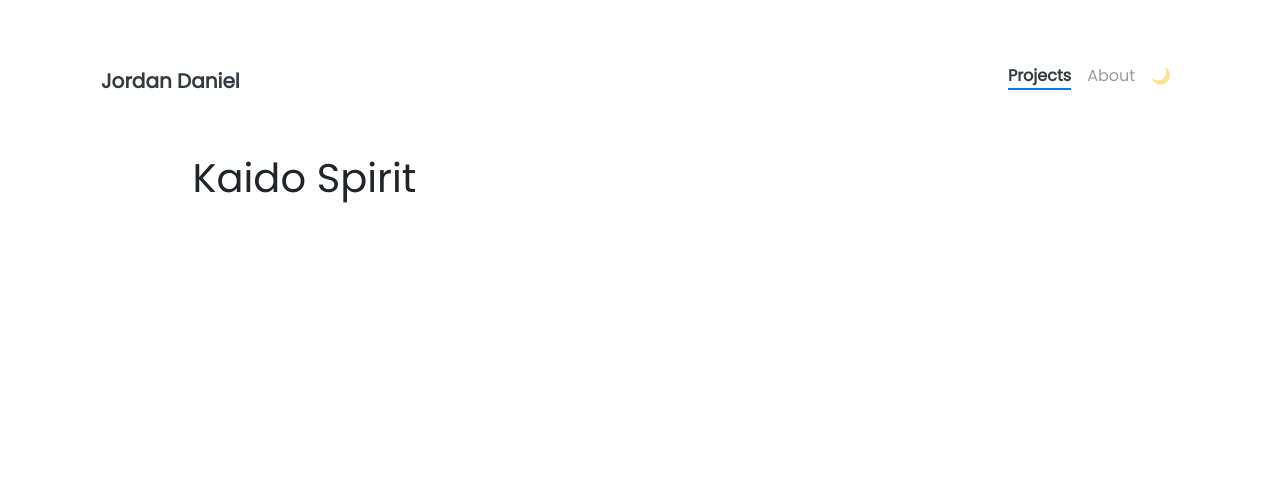
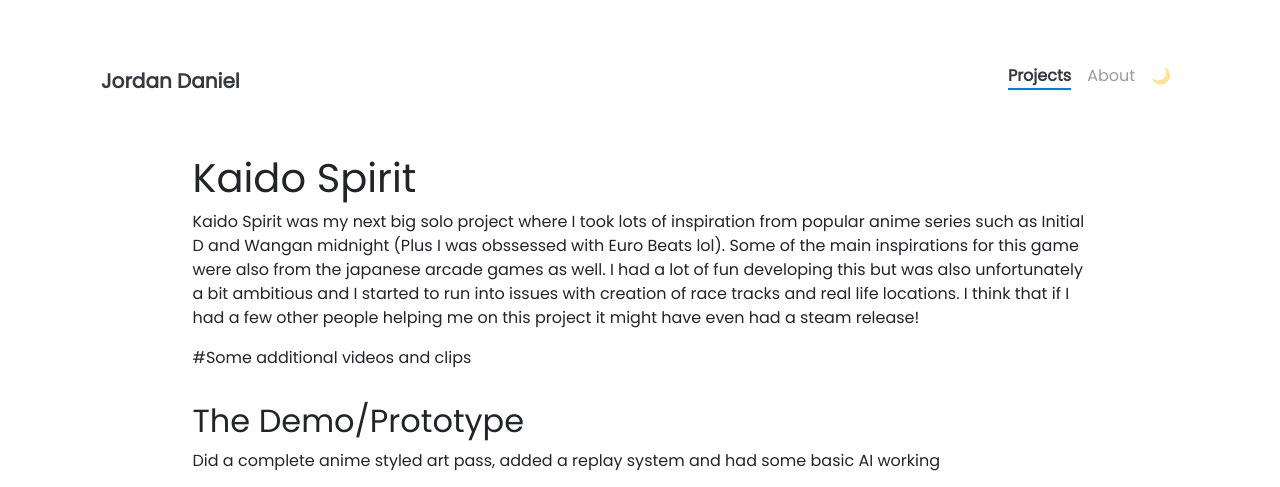
Before and after one commit to Bufferoverflovv/bufferoverflovv.github.io, a Jekyll site: the page built from _projects/(2) Kaido Spirit.md, in a window 1280 px wide and 1400 px high. Shown: the top 487 px of the window. Built offline with Jekyll 4.4.1, drawn with Linux system fonts in a browser that asks for light colours; nearby versions of some CDN libraries; some of the changed text lies outside the part shown.

Commit message:
Update (2) Kaido Spirit.md

```diff
--- a/_projects/(2) Kaido Spirit.md
+++ b/_projects/(2) Kaido Spirit.md
@@ -6,3 +6,22 @@ description: An arcade racing and drifting game inspired by Initial D & Wangan M
 ---
 
 # Kaido Spirit
+
+Kaido Spirit was my next big solo project where I took lots of inspiration from popular anime series such as Initial D and Wangan midnight (Plus I was obssessed with Euro Beats lol). Some of the main inspirations for this game were also from the japanese arcade games as well. I had a lot of fun developing this but was also unfortunately a bit ambitious and I started to run into issues with creation of race tracks and real life locations. I think that if I had a few other people helping me on this project it might have even had a steam release!
+
+#Some additional videos and clips
+## The Demo/Prototype
+Did a complete anime styled art pass, added a replay system and had some basic AI working
+{% include elements/video.html id="xzSNQ--mOQs" %}
+
+## The vertical slice
+This was the vertical slice of the game before the anime inspired art pass.
+{% include elements/video.html id="5lbh_01ovUA" %}
+
+## Express Way with AI
+This was a test with an express way track and an AI racer (The AI still needed a lot of work...)
+{% include elements/video.html id="XTupUs7CqFM" %}
+
+## First Person View
+This was a test of a first person view using a custom joint to control the view
+{% include elements/video.html id="kO9XgIPTsfU" %}
```
